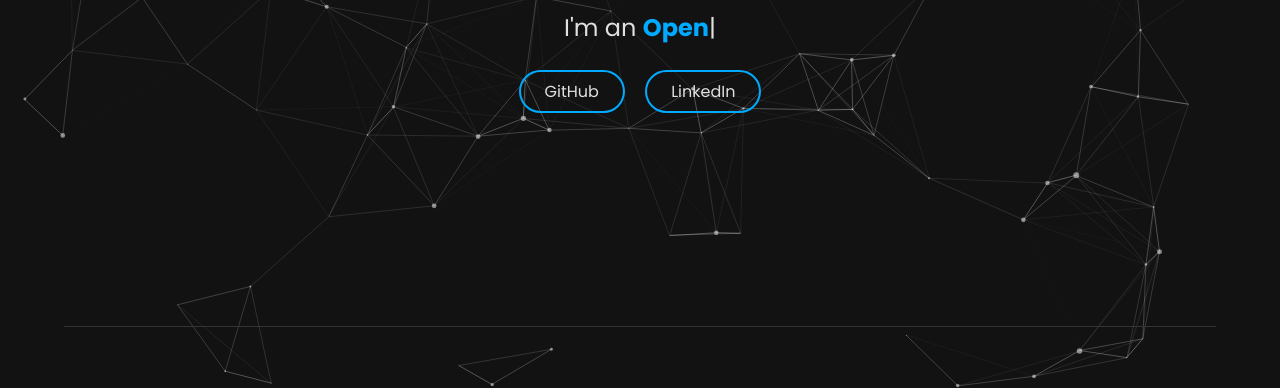
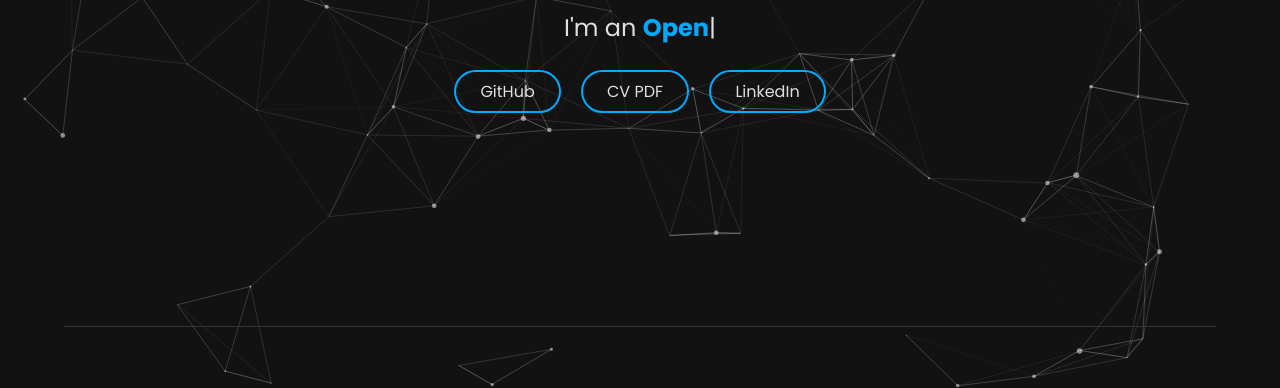
Before and after one commit to chikobara/chikobara.github.io, a plain HTML site: page index.html in a window 1280 px wide. Shown: the part 409-797 px from the top of the page. Drawn offline with nearby package versions, Linux system fonts and the light colour scheme; no server answers.

Commit message:
update main

```diff
--- a/index.html
+++ b/index.html
@@ -31,7 +31,9 @@
                 <p>I'm an <span class="typewriter"></span></p>
                 <div class="social-links">
                     <a href="https://github.com/Chikobara" target="_blank">GitHub</a>
+                    <a href="" target="_blank">CV PDF</a>
                     <a href="https://linkedin.com/in/albaraa-alsmail" target="_blank">LinkedIn</a>
+
                 </div>
             </div>
         </section>
```
Also changed, not shown: 2 other files.
